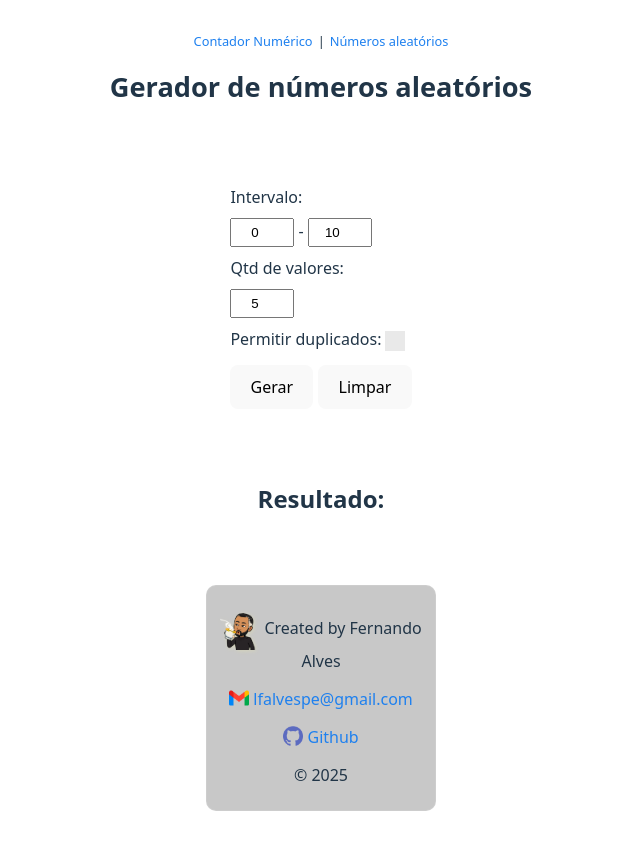
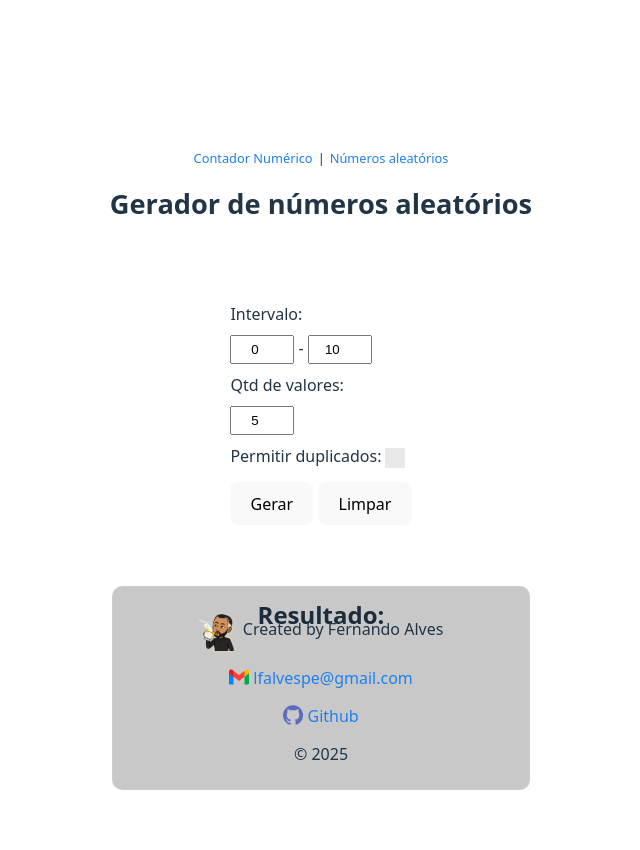
Before and after one commit to lfalvespe/numeros-aleatorios-react, a React (Vite) app: page / in a window 1280 px wide. Shown: the top 850 px of the page, without its empty margins (319-959 px from the left). After the commit the page ends 800 px from the top, so only its background shows below. Built offline with nearby package versions, Linux system fonts and the light colour scheme.

Commit message:
footer position adjusted

```diff
--- a/package.json
+++ b/package.json
@@ -11,7 +11,8 @@
   },
   "dependencies": {
     "react": "^19.0.0",
-    "react-dom": "^19.0.0"
+    "react-dom": "^19.0.0",
+    "vercel": "^41.5.0"
   },
   "devDependencies": {
     "@eslint/js": "^9.21.0",
--- a/src/App.css
+++ b/src/App.css
@@ -11,7 +11,6 @@ nav {
   justify-content: center;
   column-gap: 5px;
   font-size: .8em;
-
 }
 
 .card {
@@ -114,10 +113,11 @@ input[type=checkbox]:checked:after {
 }
 
 footer {
-  width: 50%;
-  margin: auto;
-  margin-top: 70px;
-  margin-bottom: 20px;
+  position: fixed;
+  left: 50%;
+  transform: translateX(-50%);
+  bottom: 10px;
+  width: 400px;
   padding: .5em;
   background-color: #1414143b;
   border: .1em solid #ffffff17;
@@ -150,6 +150,6 @@ footer {
 
 @media screen and (max-width: 800px) {
   footer {
-    width: 95%;
+    width: 90%;
   }
 }
```
Also changed, not shown: 2 other files (tests, documents, lock files or other folders).
